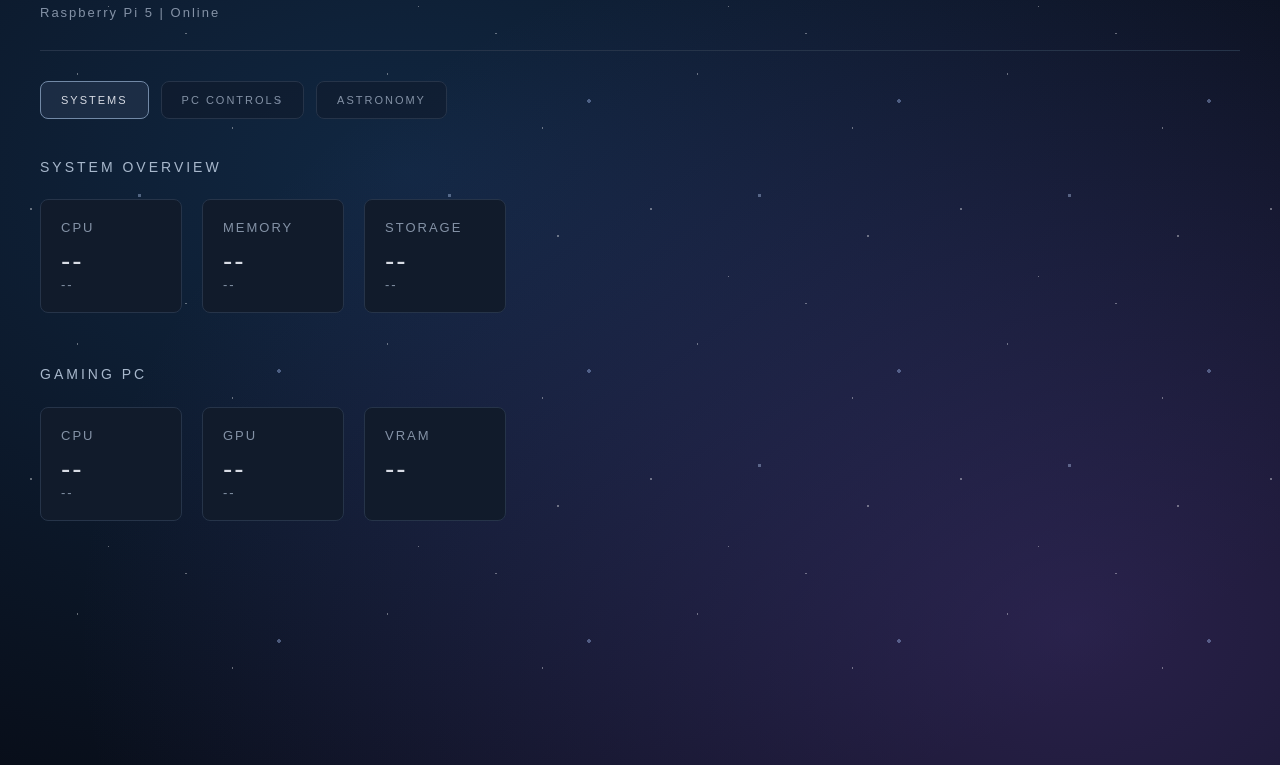
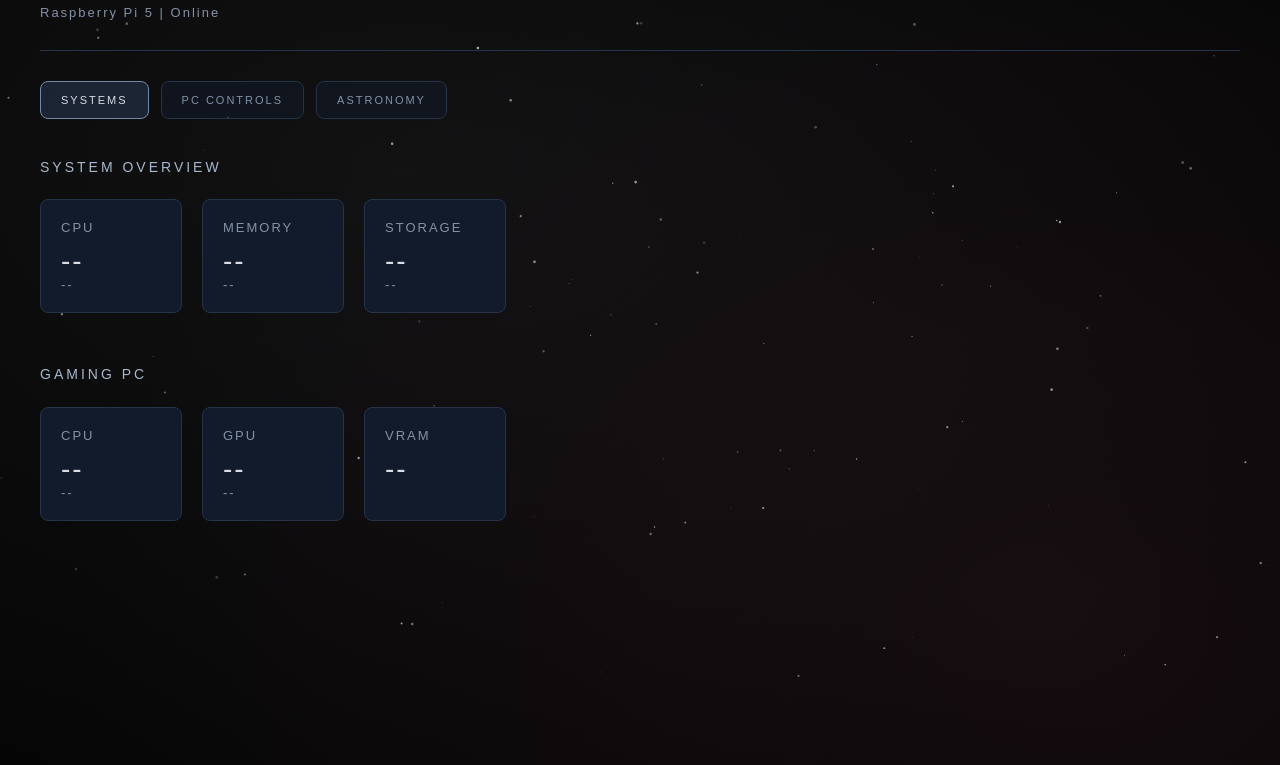
Before and after one commit to JustinC711/raspberry-pi-control-center, a plain HTML site: page index.html in a window 1280 px wide. Shown: the part 115-880 px from the top of the page. Drawn offline with Linux system fonts and the light colour scheme; no server answers.

Commit message:
Add procedural starfield canvas and nebula background

```diff
--- a/index.html
+++ b/index.html
@@ -84,6 +84,7 @@ padding: 40px;
 </style>
 </head>
 <body>
+<canvas id="space-canvas"></canvas>
 <h1>Control Center</h1>
 <p>Raspberry Pi 5 | Online</p>
 <hr>
@@ -227,5 +228,6 @@ navButtons.forEach(button => {
     });
 
 </script>
+<script src="space.js"></script>
 </body>
 </html>
--- /dev/null
+++ b/space.js
@@ -0,0 +1,25 @@
+// Find our canvas in the HTML
+const canvas = document.getElementById("space-canvas");
+
+// Get the 2D drawing tools
+const ctx = canvas.getContext("2d");
+
+// Set the canvas size to match the screen
+canvas.width = window.innerWidth;
+canvas.height = window.innerHeight;
+
+// Generate 150 randomly positioned stars
+for (let i = 0; i < 150; i++) {
+
+    const x = Math.random() * canvas.width;
+    const y = Math.random() * canvas.height;
+
+    const radius = Math.random() * 1.2 + 0.2;
+    const brightness = Math.random() * 0.5 + 0.2;
+
+    ctx.beginPath();
+    ctx.arc(x, y, radius, 0, Math.PI * 2);
+
+    ctx.fillStyle = `rgba(235, 235, 240, ${brightness})`;
+    ctx.fill();
+}
--- a/stars.css
+++ b/stars.css
@@ -36,7 +36,7 @@ body::before {
 
 @keyframes starlight {
     from { opacity: 0.3; }
-    to { opaccity: 0.65; }
+    to { opacity: 0.65; }
 }
 
 body > * {
@@ -48,7 +48,7 @@ body > * {
 body::before{
     animation:
         galaxyDrift 60s ease-in-out infinite alternate,
-        starlight 12s ease-in-out inifinite alternate;
+        starlight 12s ease-in-out infinite alternate;
 }
 
 @keyframes galaxyDrift {
@@ -60,20 +60,20 @@ body::before{
     }
 }
 
-/* Faint galactic atmosphere */
+/* Dark cosmic dust atmoshere */
 body {
     background:
         radial-gradient(
             ellipse at 65% 70%,
-            rgba(95, 65, 155, 0.38),
+            rgba(85, 42, 48, 0.20),
             transparent 65%
         ),
         radial-gradient(
             ellipse at 25% 30%,
-            rgba(35, 95, 155, 0.32),
+            rgba(75, 75, 78, 0.18),
             transparent 60%
         ),
-        #080d18;
+        #050506;
 }
 
 /* Living galactic atmosphere */
@@ -89,6 +89,22 @@ body {
     50% {
         background-position: 100% 80%;
     }
-    100 {
-        background-postion: 20% 100%;
+    100% {
+        background-position: 20% 100%;
     }
+}
+
+/* Procedural space rending layer */
+body > #space-canvas {
+        position: fixed;
+        inset: 0;
+        width: 100%;
+        height: 100%;
+        z-index: 0;
+        pointer-events: none;
+}
+
+/* Temorarily hide old CSS stars */
+body::before {
+    display: none;
+}
```
Also changed, not shown: 1 other file.
